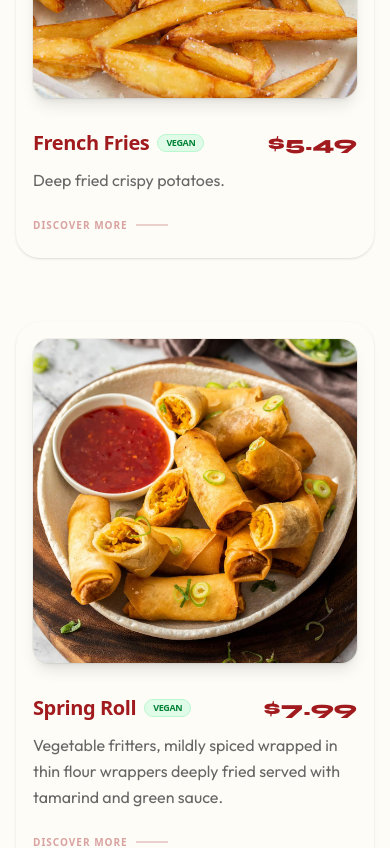
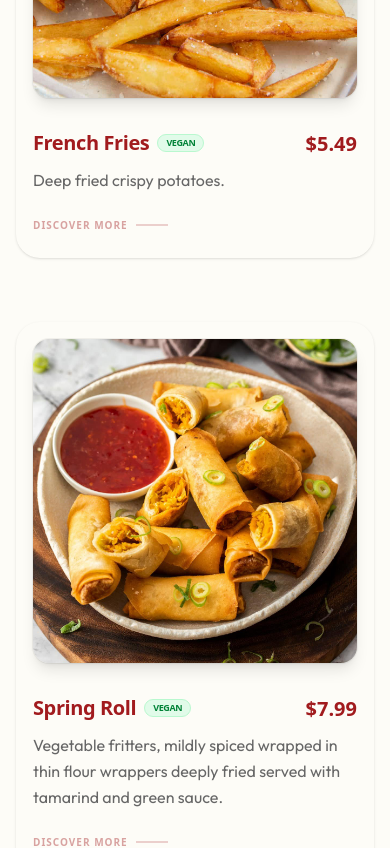
Before and after one commit to ashamimomo/asamimomo-web, a Next.js app: page /menu in a window 390 px wide. Shown: the part 1360-2208 px from the top of the page. Built offline with nearby package versions, Linux system fonts and the light colour scheme; a web font is replaced by a local one.

Commit message:
refactor: optimize font imports and refine font styling across components.

```diff
--- a/app/layout.tsx
+++ b/app/layout.tsx
@@ -1,10 +1,8 @@
 import type { Metadata } from "next";
 import {
-  Inter,
   Outfit,
   Playfair_Display,
   Roboto,
-  Google_Sans,
   Syne,
   Syncopate,
 } from "next/font/google";
--- a/components/home/HeroSection.tsx
+++ b/components/home/HeroSection.tsx
@@ -116,7 +116,7 @@ export default function HeroSection() {
                   initial={{ opacity: 0, y: 30 }}
                   whileInView={{ opacity: 1, y: 0 }}
                   transition={{ duration: 0.8, delay: 0.3 }}
-                  className="text-5xl md:text-7xl lg:text-8xl font-syne font-black mb-6 tracking-tight text-white drop-shadow-2xl"
+                  className="text-5xl md:text-7xl lg:text-8xl font-syne font-bold mb-6 tracking-tight text-white drop-shadow-2xl"
                 >
                   <span className="block text-secondary">{slide.title}</span>
                 </motion.h1>
--- a/components/menu/MenuSection.tsx
+++ b/components/menu/MenuSection.tsx
@@ -286,7 +286,7 @@ export default function MenuSection() {
                           </span>
                         )}
                       </h3>
-                      <span className="text-xl font-heading font-black text-primary shrink-0 leading-none pt-1">
+                      <span className="text-xl font-black text-primary shrink-0 leading-none pt-1">
                         ${item.price}
                       </span>
                     </div>
```
